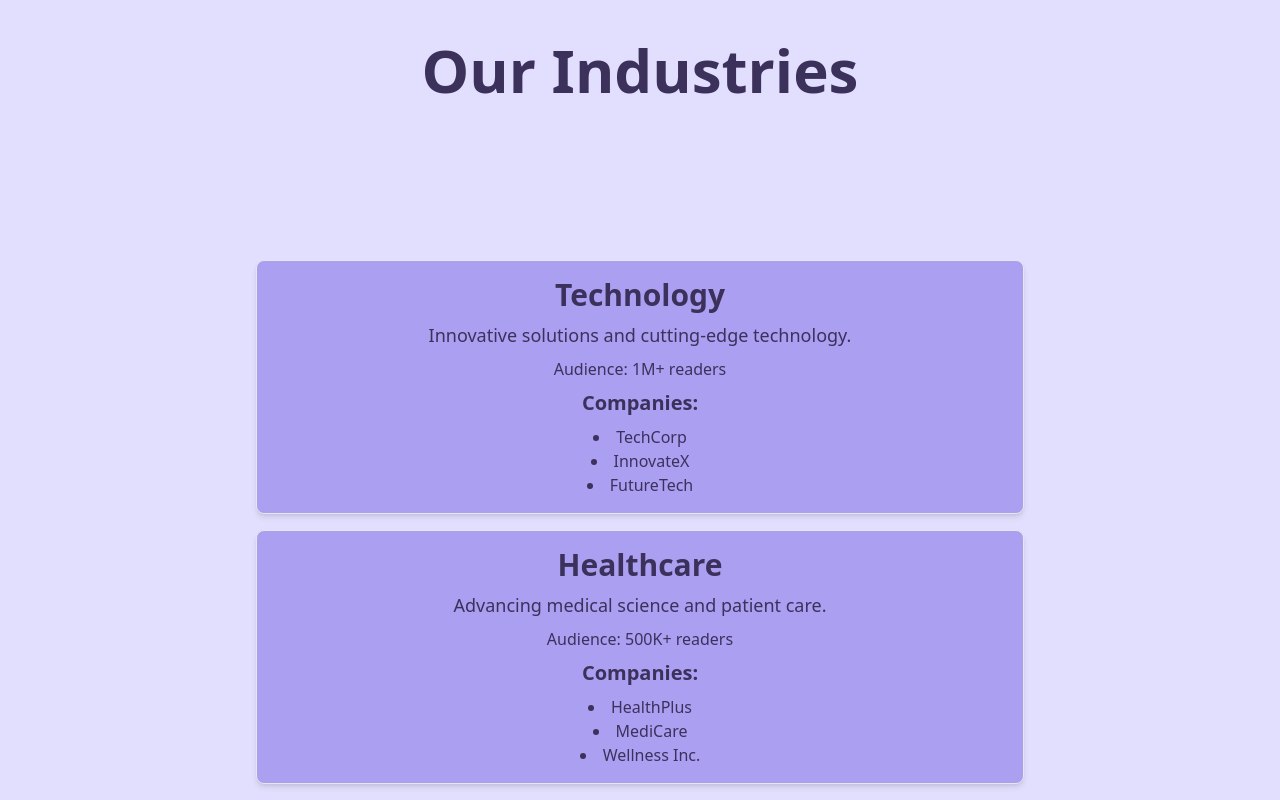
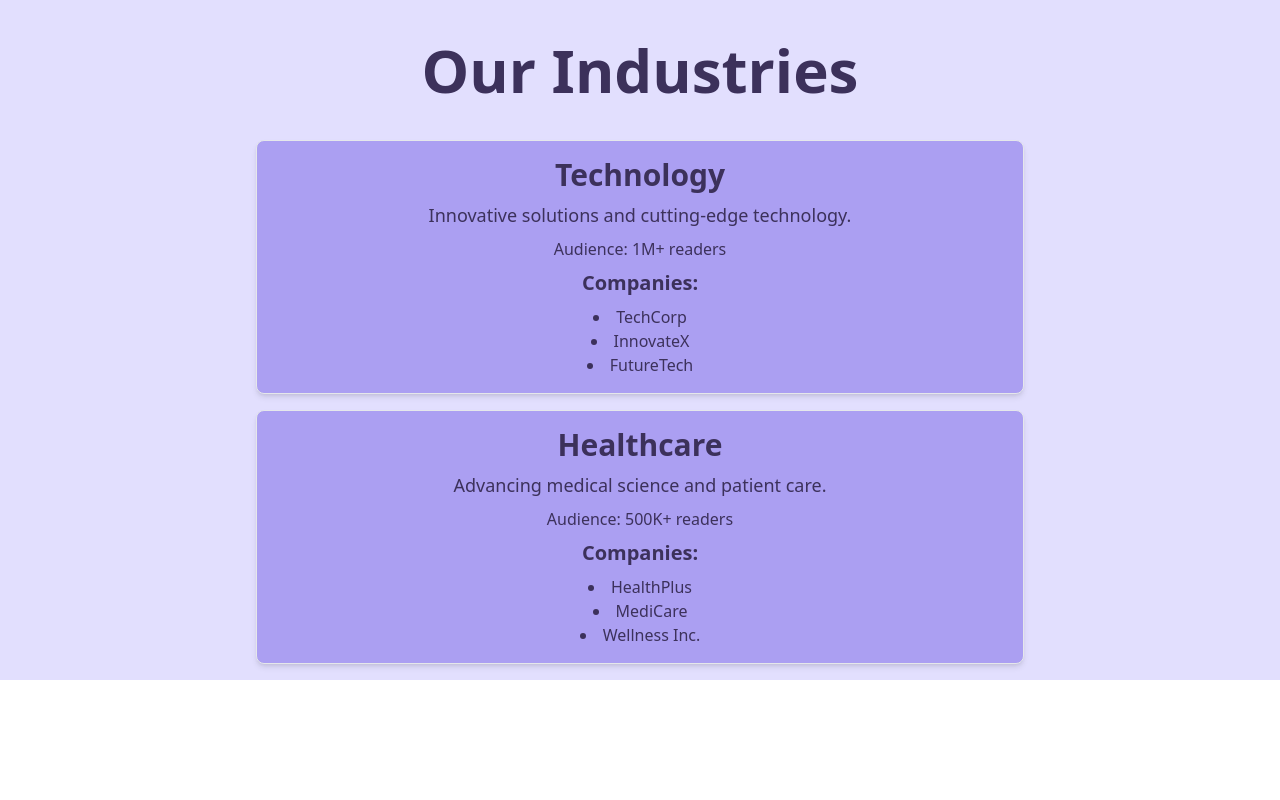
Before and after one commit to edwardfgt/journals-website-2024, a React (Vite) app: page / in a window 1280 px wide. Shown: the part 528-1328 px from the top of the page. After the commit the page ends 1208 px from the top, so only its background shows below. Built offline with nearby package versions, Linux system fonts and the light colour scheme.

Commit message:
Reduce mt between IndustryBlock components and H1

```diff
--- a/src/components/Homepage.tsx
+++ b/src/components/Homepage.tsx
@@ -12,7 +12,7 @@
                     Our Industries
                 </h1>
             </div>
-            <div className="flex flex-col items-center justify-center mt-40 w-full">
+            <div className="flex flex-col items-center justify-center mt-10 w-full">
                 <IndustryBlock
                     name="Technology"
                     description="Innovative solutions and cutting-edge technology."
```
